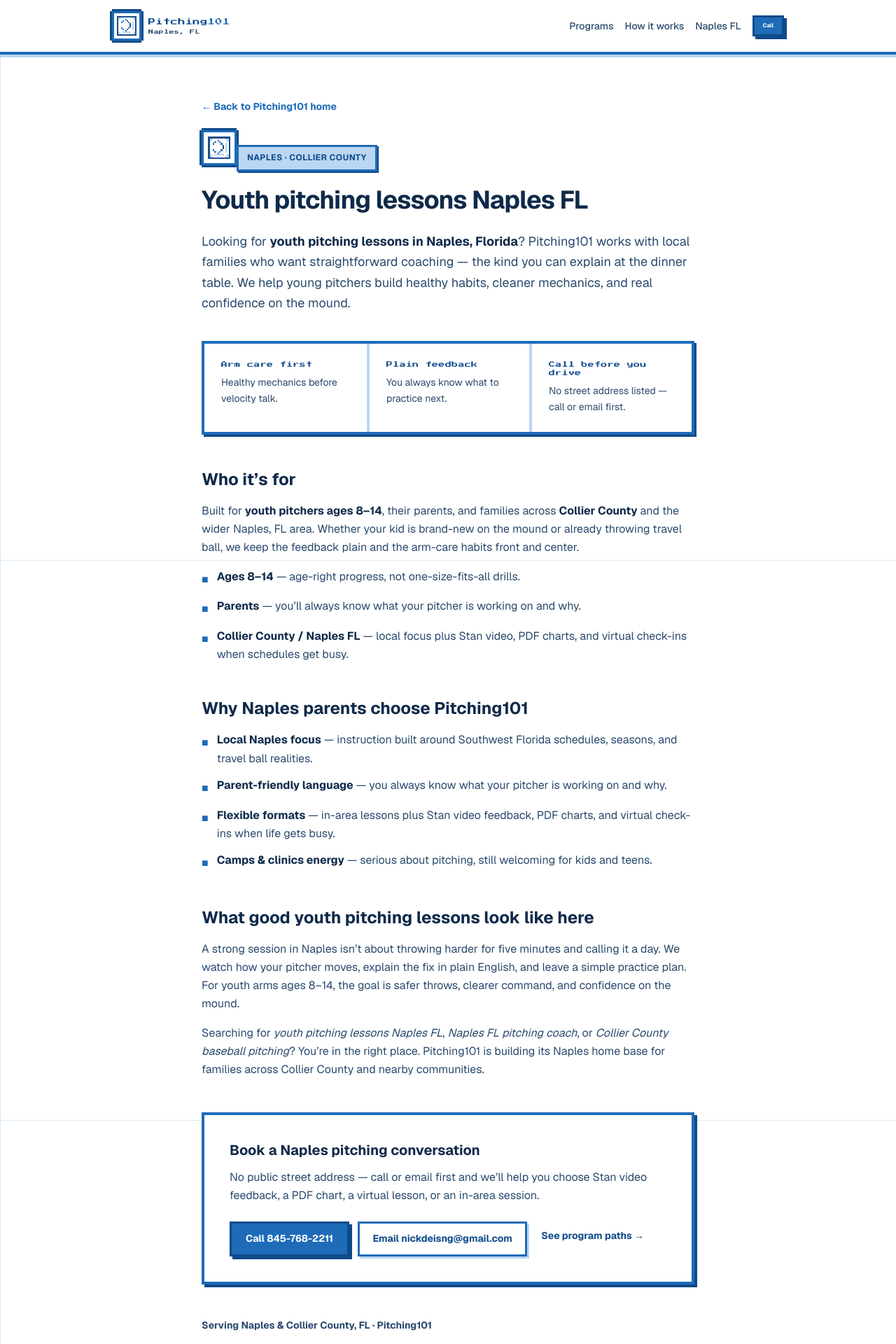
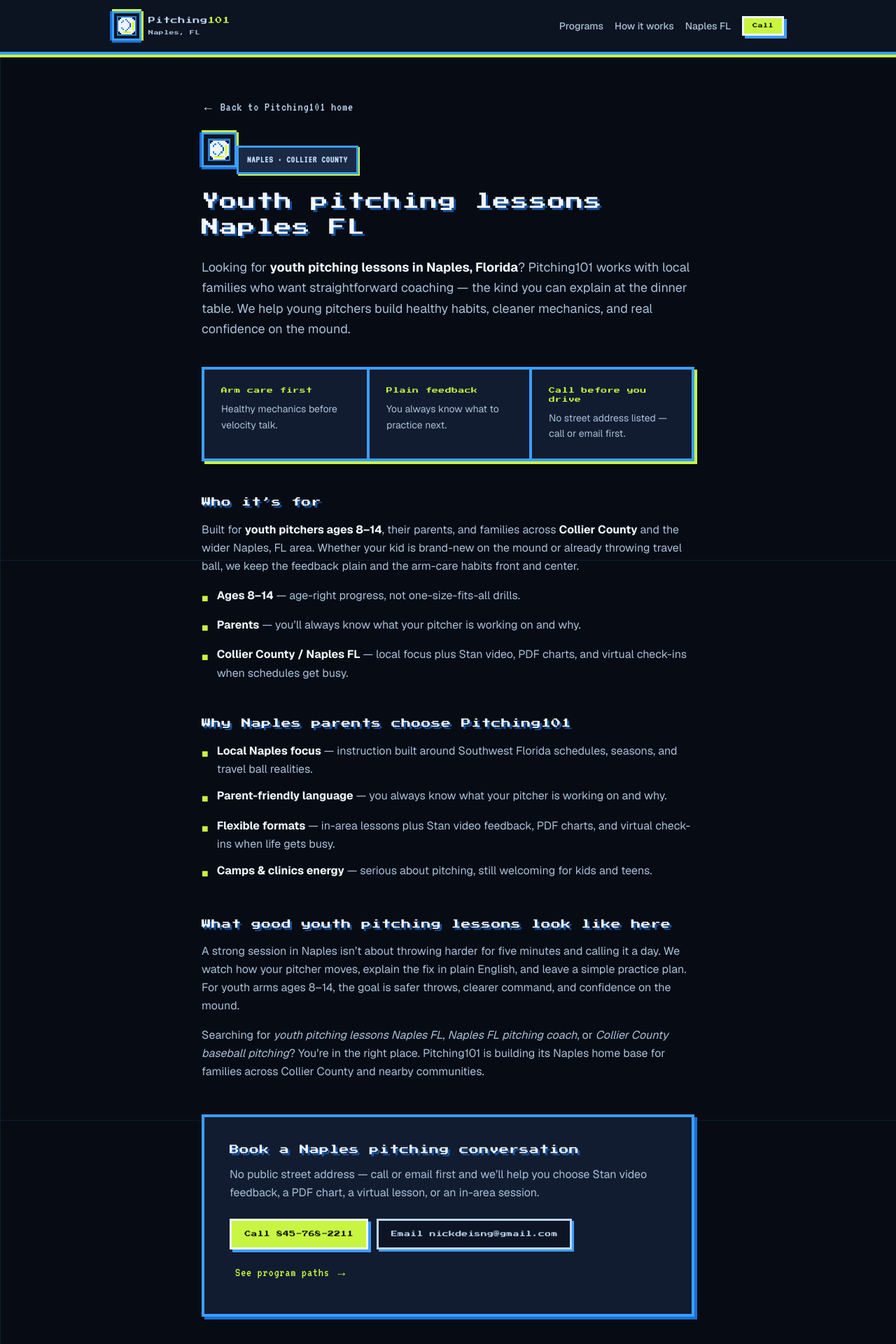
Before and after one commit to Pitching101/pitching101-web, a Next.js app: page /naples-fl-pitching-lessons in a window 1280 px wide. Shown: the top 1920 px of the page at 70% size. Built offline with nearby package versions, Linux system fonts and the light colour scheme.

Commit message:
Dark mode full-pixel restyle: navy + bold blue + lime
High-contrast dark navy field, chunky Press Start titles/buttons,
VT323 UI chrome, electric lime accent (#C8F542) with #BBD6F1 blues.
Geist kept for body copy; SEO/trust/contact unchanged.

```diff
--- a/src/app/globals.css
+++ b/src/app/globals.css
@@ -1,25 +1,30 @@
 @import "tailwindcss";
 
 :root {
-  /* Sports blue + #BBD6F1 + white — full pixel / retro-game brand */
-  --background: #ffffff;
-  --surface: #ffffff;
-  --ink: #0f2a4a;
-  --ink-soft: #2a4a6e;
-  --foreground: #0f2a4a;
-  --blue: #1e6bb8;
-  --blue-dark: #0f4a8a;
+  /* Dark navy/black + bold blues + #BBD6F1 + electric lime accent */
+  --background: #070b14;
+  --surface: #0d1524;
+  --surface-raised: #121c30;
+  --ink: #f2f7fc;
+  --ink-soft: #a8c0d8;
+  --foreground: #f2f7fc;
+  --blue: #3b9eff;
+  --blue-dark: #1a6fd4;
   --blue-light: #bbd6f1;
-  --blue-mid: #7eb0de;
-  --blue-soft: #bbd6f1;
-  --edge: #7eb0de;
+  --blue-mid: #5eb0ff;
+  --blue-soft: #1a2a44;
+  --edge: #3b9eff;
+  --accent: #c8f542;
+  --accent-ink: #0a1200;
   --pixel-shadow: 4px 4px 0 0 var(--blue-dark);
-  --pixel-shadow-sm: 3px 3px 0 0 var(--blue-dark);
+  --pixel-shadow-sm: 3px 3px 0 0 var(--blue);
+  --pixel-shadow-accent: 4px 4px 0 0 var(--accent);
 }
 
 @theme inline {
   --color-background: var(--background);
   --color-surface: var(--surface);
+  --color-surface-raised: var(--surface-raised);
   --color-ink: var(--ink);
   --color-ink-soft: var(--ink-soft);
   --color-foreground: var(--foreground);
@@ -29,17 +34,20 @@
   --color-blue-mid: var(--blue-mid);
   --color-blue-soft: var(--blue-soft);
   --color-edge: var(--edge);
+  --color-accent: var(--accent);
+  --color-accent-ink: var(--accent-ink);
   --font-sans: var(--font-geist-sans);
   --font-mono: var(--font-geist-mono);
   --font-pixel: var(--font-pixel);
+  --font-pixel-ui: var(--font-pixel-ui);
 }
 
-/* Crisp white field + subtle pixel grid */
+/* Dark field + subtle pixel grid */
 body {
   background-color: var(--background);
   background-image:
-    linear-gradient(to right, color-mix(in srgb, var(--blue-light) 55%, transparent) 1px, transparent 1px),
-    linear-gradient(to bottom, color-mix(in srgb, var(--blue-light) 55%, transparent) 1px, transparent 1px);
+    linear-gradient(to right, color-mix(in srgb, var(--blue) 12%, transparent) 1px, transparent 1px),
+    linear-gradient(to bottom, color-mix(in srgb, var(--blue) 12%, transparent) 1px, transparent 1px);
   background-size: 16px 16px;
   background-attachment: fixed;
   color: var(--ink);
@@ -52,58 +60,92 @@ body {
   font-family: var(--font-pixel), ui-monospace, monospace;
   letter-spacing: 0.06em;
   image-rendering: pixelated;
+  line-height: 1.45;
 }
 
-/* Header / footer — hard pixel bars */
+.font-pixel-ui {
+  font-family: var(--font-pixel-ui), var(--font-pixel), ui-monospace, monospace;
+  letter-spacing: 0.04em;
+  image-rendering: pixelated;
+  line-height: 1.3;
+}
+
+/* Pixel display titles — chunky Press Start sizing helpers */
+.pixel-title {
+  font-family: var(--font-pixel), ui-monospace, monospace;
+  letter-spacing: 0.05em;
+  image-rendering: pixelated;
+  line-height: 1.5;
+  color: var(--ink);
+  text-shadow: 3px 3px 0 color-mix(in srgb, var(--blue-dark) 70%, transparent);
+}
+
+.pixel-title-lg {
+  font-size: clamp(1.05rem, 2.6vw, 1.55rem);
+}
+
+.pixel-title-md {
+  font-size: clamp(0.85rem, 1.8vw, 1.1rem);
+}
+
+.pixel-title-sm {
+  font-size: clamp(0.65rem, 1.4vw, 0.85rem);
+}
+
+/* Header / footer — hard pixel bars on dark */
 .site-header {
   border-bottom: 4px solid var(--blue);
-  background: #ffffff;
-  box-shadow: 0 4px 0 0 var(--blue-light);
+  background: color-mix(in srgb, var(--surface) 92%, #000);
+  box-shadow: 0 4px 0 0 var(--accent);
+  backdrop-filter: blur(8px);
 }
 
 .site-footer {
   border-top: 4px solid var(--blue);
-  background: var(--blue-light);
+  background: var(--surface);
+  box-shadow: 0 -4px 0 0 color-mix(in srgb, var(--accent) 40%, transparent);
 }
 
 /* Pixel surfaces — square corners, thick borders, hard shadow */
 .pixel-card {
-  background: #ffffff;
+  background: var(--surface-raised);
   border: 4px solid var(--blue);
   box-shadow: var(--pixel-shadow);
   border-radius: 0;
 }
 
 .pixel-card-alt {
-  background: var(--blue-light);
-  border: 4px solid var(--blue-dark);
+  background: var(--blue-soft);
+  border: 4px solid var(--blue-mid);
   box-shadow: var(--pixel-shadow-sm);
   border-radius: 0;
 }
 
 .pixel-panel {
-  background: #ffffff;
-  border: 4px solid var(--blue-dark);
-  box-shadow: 6px 6px 0 0 var(--blue-light);
+  background: var(--surface-raised);
+  border: 4px solid var(--blue-light);
+  box-shadow: 6px 6px 0 0 var(--blue-dark);
   border-radius: 0;
 }
 
 .pixel-chip {
   display: inline-flex;
   align-items: center;
-  background: var(--blue-light);
+  background: var(--blue-soft);
   border: 3px solid var(--blue);
-  color: var(--blue-dark);
+  color: var(--blue-light);
   border-radius: 0;
-  box-shadow: 2px 2px 0 0 var(--blue-dark);
-  font-size: 0.75rem;
+  box-shadow: 2px 2px 0 0 var(--accent);
+  font-family: var(--font-pixel-ui), var(--font-pixel), ui-monospace, monospace;
+  font-size: 0.85rem;
   font-weight: 700;
   text-transform: uppercase;
-  letter-spacing: 0.04em;
+  letter-spacing: 0.06em;
+  image-rendering: pixelated;
 }
 
 .pixel-trust {
-  background: var(--blue-light);
+  background: var(--surface-raised);
   border: 4px solid var(--blue);
   box-shadow: var(--pixel-shadow-sm);
   border-radius: 0;
@@ -111,13 +153,13 @@ body {
 
 .pixel-icon-frame {
   display: inline-flex;
-  background: #ffffff;
+  background: var(--surface);
   border: 3px solid var(--blue);
   box-shadow:
-    3px 0 0 0 var(--blue-dark),
+    3px 0 0 0 var(--accent),
     -3px 0 0 0 var(--blue-dark),
     0 3px 0 0 var(--blue-dark),
-    0 -3px 0 0 var(--blue-dark);
+    0 -3px 0 0 var(--accent);
   image-rendering: pixelated;
   border-radius: 0;
 }
@@ -126,15 +168,15 @@ body {
   display: inline-flex;
   align-items: center;
   justify-content: center;
-  width: 2.25rem;
-  height: 2.25rem;
-  background: var(--blue);
-  color: #fff;
+  width: 2.5rem;
+  height: 2.5rem;
+  background: var(--accent);
+  color: var(--accent-ink);
   font-family: var(--font-pixel), ui-monospace, monospace;
-  font-size: 0.55rem;
+  font-size: 0.65rem;
   line-height: 1;
-  border: 3px solid var(--blue-dark);
-  box-shadow: 3px 3px 0 0 var(--blue-light);
+  border: 3px solid var(--ink);
+  box-shadow: 3px 3px 0 0 var(--blue);
   image-rendering: pixelated;
   border-radius: 0;
 }
@@ -144,22 +186,26 @@ body {
   align-items: center;
   justify-content: center;
   border-radius: 0;
-  border: 3px solid var(--blue-dark);
-  background: var(--blue);
-  color: #fff;
-  font-weight: 700;
-  font-size: 0.875rem;
-  padding: 0.65rem 1.25rem;
-  box-shadow: 4px 4px 0 0 var(--blue-dark);
+  border: 3px solid var(--ink);
+  background: var(--accent);
+  color: var(--accent-ink);
+  font-family: var(--font-pixel), ui-monospace, monospace;
+  font-weight: 400;
+  font-size: 0.55rem;
+  letter-spacing: 0.04em;
+  padding: 0.85rem 1.15rem;
+  box-shadow: 4px 4px 0 0 var(--blue);
   transition: transform 0.05s ease, box-shadow 0.05s ease, background 0.1s ease;
   text-decoration: none;
+  image-rendering: pixelated;
+  line-height: 1.3;
 }
 .pixel-btn:hover {
-  background: var(--blue-dark);
+  background: #dfff6a;
 }
 .pixel-btn:active {
   transform: translate(3px, 3px);
-  box-shadow: 1px 1px 0 0 var(--blue-dark);
+  box-shadow: 1px 1px 0 0 var(--blue);
 }
 
 .pixel-btn-ghost {
@@ -167,46 +213,51 @@ body {
   align-items: center;
   justify-content: center;
   border-radius: 0;
-  border: 3px solid var(--blue);
-  background: #ffffff;
-  color: var(--blue-dark);
-  font-weight: 700;
-  font-size: 0.875rem;
-  padding: 0.6rem 1.15rem;
-  box-shadow: 3px 3px 0 0 var(--blue-light);
+  border: 3px solid var(--blue-light);
+  background: var(--surface);
+  color: var(--blue-light);
+  font-family: var(--font-pixel), ui-monospace, monospace;
+  font-weight: 400;
+  font-size: 0.55rem;
+  letter-spacing: 0.04em;
+  padding: 0.8rem 1.1rem;
+  box-shadow: 3px 3px 0 0 var(--blue);
   transition: transform 0.05s ease, box-shadow 0.05s ease, background 0.1s ease;
   text-decoration: none;
+  image-rendering: pixelated;
+  line-height: 1.3;
 }
 .pixel-btn-ghost:hover {
-  background: var(--blue-light);
+  background: var(--blue-soft);
+  color: var(--accent);
+  border-color: var(--accent);
 }
 .pixel-btn-ghost:active {
   transform: translate(2px, 2px);
-  box-shadow: 1px 1px 0 0 var(--blue-light);
+  box-shadow: 1px 1px 0 0 var(--blue);
 }
 
 a:focus-visible,
 button:focus-visible {
-  outline: 3px solid var(--blue);
+  outline: 3px solid var(--accent);
   outline-offset: 3px;
   border-radius: 0;
 }
 
 /* Section divider — thick pixel line */
 .pixel-divider {
-  border-top: 4px solid var(--blue-light);
+  border-top: 4px solid var(--blue-soft);
 }
 
-
 .trust-strip {
-  background: #ffffff;
+  background: var(--surface-raised);
   border: 4px solid var(--blue);
-  box-shadow: var(--pixel-shadow-sm);
+  box-shadow: 4px 4px 0 0 var(--accent);
 }
 
 @media (min-width: 640px) {
   .trust-strip-item + .trust-strip-item {
-    border-left: 4px solid var(--blue-light);
+    border-left: 4px solid var(--blue);
   }
 }
 
@@ -219,7 +270,20 @@ button:focus-visible {
     to bottom,
     transparent 0,
     transparent 3px,
-    color-mix(in srgb, var(--blue-dark) 6%, transparent) 3px,
-    color-mix(in srgb, var(--blue-dark) 6%, transparent) 4px
+    color-mix(in srgb, var(--accent) 5%, transparent) 3px,
+    color-mix(in srgb, var(--blue) 8%, transparent) 4px
   );
 }
+
+/* Nav pixel links */
+.nav-pixel {
+  font-family: var(--font-pixel-ui), var(--font-pixel), ui-monospace, monospace;
+  font-size: 0.95rem;
+  letter-spacing: 0.05em;
+  color: var(--ink-soft);
+  text-decoration: none;
+  image-rendering: pixelated;
+}
+.nav-pixel:hover {
+  color: var(--accent);
+}
--- a/src/app/layout.tsx
+++ b/src/app/layout.tsx
@@ -1,5 +1,5 @@
 import type { Metadata } from "next";
-import { Geist, Geist_Mono, Press_Start_2P } from "next/font/google";
+import { Geist, Geist_Mono, Press_Start_2P, VT323 } from "next/font/google";
 import Header from "@/components/Header";
 import Footer from "@/components/Footer";
 import "./globals.css";
@@ -17,6 +17,12 @@ const geistMono = Geist_Mono({
 const pressStart = Press_Start_2P({
   weight: "400",
   variable: "--font-pixel",
+  subsets: ["latin"],
+});
+
+const vt323 = VT323({
+  weight: "400",
+  variable: "--font-pixel-ui",
   subsets: ["latin"],
 });
 
@@ -51,9 +57,9 @@ export default function RootLayout({
   return (
     <html
       lang="en"
-      className={`${geistSans.variable} ${geistMono.variable} ${pressStart.variable} h-full antialiased`}
+      className={`${geistSans.variable} ${geistMono.variable} ${pressStart.variable} ${vt323.variable} h-full antialiased`}
     >
-      <body className="flex min-h-full flex-col text-foreground">
+      <body className="flex min-h-full flex-col bg-background text-foreground">
         <Header />
         <main className="flex-1">{children}</main>
         <Footer />
--- a/src/app/naples-fl-pitching-lessons/page.tsx
+++ b/src/app/naples-fl-pitching-lessons/page.tsx
@@ -25,8 +25,8 @@ export const metadata: Metadata = {
 export default function NaplesPitchingLessonsPage() {
   return (
     <article className="mx-auto max-w-3xl px-5 py-12 sm:px-8 sm:py-16">
-      <p className="text-sm font-bold text-blue">
-        <Link href="/" className="hover:underline">
+      <p className="font-pixel-ui text-lg text-blue-light">
+        <Link href="/" className="hover:text-accent hover:underline">
           ← Back to Pitching101 home
         </Link>
       </p>
@@ -39,7 +39,7 @@ export default function NaplesPitchingLessonsPage() {
 
       <p className="pixel-chip mt-5 px-3 py-1.5">Naples · Collier County</p>
 
-      <h1 className="mt-5 text-4xl font-bold tracking-tight text-ink sm:leading-[1.15]">
+      <h1 className="pixel-title pixel-title-lg mt-5">
         Youth pitching lessons Naples FL
       </h1>
 
@@ -59,7 +59,9 @@ export default function NaplesPitchingLessonsPage() {
       </div>
 
       <section className="mt-12 space-y-4">
-        <h2 className="text-2xl font-bold text-ink">Who it’s for</h2>
+        <h2 className="pixel-title pixel-title-sm text-blue-light">
+          Who it’s for
+        </h2>
         <p className="leading-relaxed text-ink-soft">
           Built for{" "}
           <strong className="text-ink">youth pitchers ages 8–14</strong>, their
@@ -71,7 +73,7 @@ export default function NaplesPitchingLessonsPage() {
         </p>
         <ul className="space-y-3 text-ink-soft">
           <li className="flex gap-3">
-            <span className="mt-1 text-blue" aria-hidden="true">
+            <span className="mt-1 text-accent" aria-hidden="true">
               ■
             </span>
             <span>
@@ -80,7 +82,7 @@ export default function NaplesPitchingLessonsPage() {
             </span>
           </li>
           <li className="flex gap-3">
-            <span className="mt-1 text-blue" aria-hidden="true">
+            <span className="mt-1 text-accent" aria-hidden="true">
               ■
             </span>
             <span>
@@ -89,7 +91,7 @@ export default function NaplesPitchingLessonsPage() {
             </span>
           </li>
           <li className="flex gap-3">
-            <span className="mt-1 text-blue" aria-hidden="true">
+            <span className="mt-1 text-accent" aria-hidden="true">
               ■
             </span>
             <span>
@@ -102,12 +104,12 @@ export default function NaplesPitchingLessonsPage() {
       </section>
 
       <section className="mt-12 space-y-4">
-        <h2 className="text-2xl font-bold text-ink">
+        <h2 className="pixel-title pixel-title-sm text-blue-light">
           Why Naples parents choose Pitching101
         </h2>
         <ul className="space-y-3 text-ink-soft">
           <li className="flex gap-3">
-            <span className="mt-1 text-blue" aria-hidden="true">
+            <span className="mt-1 text-accent" aria-hidden="true">
               ■
             </span>
             <span>
@@ -117,7 +119,7 @@ export default function NaplesPitchingLessonsPage() {
             </span>
           </li>
           <li className="flex gap-3">
-            <span className="mt-1 text-blue" aria-hidden="true">
+            <span className="mt-1 text-accent" aria-hidden="true">
               ■
             </span>
             <span>
@@ -126,7 +128,7 @@ export default function NaplesPitchingLessonsPage() {
             </span>
           </li>
           <li className="flex gap-3">
-            <span className="mt-1 text-blue" aria-hidden="true">
+            <span className="mt-1 text-accent" aria-hidden="true">
               ■
             </span>
             <span>
@@ -136,7 +138,7 @@ export default function NaplesPitchingLessonsPage() {
             </span>
           </li>
           <li className="flex gap-3">
-            <span className="mt-1 text-blue" aria-hidden="true">
+            <span className="mt-1 text-accent" aria-hidden="true">
               ■
             </span>
             <span>
@@ -148,7 +150,7 @@ export default function NaplesPitchingLessonsPage() {
       </section>
 
       <section className="mt-12 space-y-4">
-        <h2 className="text-2xl font-bold text-ink">
+        <h2 className="pixel-title pixel-title-sm text-blue-light">
           What good youth pitching lessons look like here
         </h2>
         <p className="leading-relaxed text-ink-soft">
@@ -168,7 +170,7 @@ export default function NaplesPitchingLessonsPage() {
       </section>
 
       <section className="pixel-card mt-12 p-7 sm:p-9">
-        <h2 className="text-xl font-bold text-ink">
+        <h2 className="pixel-title pixel-title-sm text-accent">
           Book a Naples pitching conversation
         </h2>
         <p className="mt-3 leading-relaxed text-ink-soft">
@@ -188,14 +190,14 @@ export default function NaplesPitchingLessonsPage() {
           </a>
           <Link
             href="/#programs"
-            className="px-2 py-2.5 text-sm font-bold text-blue-dark underline-offset-4 hover:underline"
+            className="font-pixel-ui px-2 py-2.5 text-lg text-accent underline-offset-4 hover:underline"
           >
             See program paths →
           </Link>
         </div>
       </section>
 
-      <p className="mt-12 text-sm font-bold text-ink-soft">
+      <p className="mt-12 font-pixel-ui text-base text-ink-soft">
         Serving Naples &amp; Collier County, FL · Pitching101
       </p>
     </article>
--- a/src/components/Header.tsx
+++ b/src/components/Header.tsx
@@ -6,16 +6,16 @@ export default function Header() {
       <div className="mx-auto flex max-w-5xl items-center justify-between gap-4 px-5 py-4 sm:px-8">
         <Logo />
         <nav className="flex flex-wrap items-center justify-end gap-x-4 gap-y-2 text-sm font-medium text-ink-soft">
-          <a href="/#programs" className="hover:text-blue-dark">
+          <a href="/#programs" className="hover:text-accent">
             Programs
           </a>
-          <a href="/#how-it-works" className="hover:text-blue-dark">
+          <a href="/#how-it-works" className="hover:text-accent">
             How it works
           </a>
-          <a href="/naples-fl-pitching-lessons/" className="hover:text-blue-dark">
+          <a href="/naples-fl-pitching-lessons/" className="hover:text-accent">
             Naples FL
           </a>
-          <a href="tel:8457682211" className="pixel-btn !px-3 !py-1.5 !text-[0.5rem]">
+          <a href="tel:8457682211" className="pixel-btn !px-3 !py-1.5 !text-[0.45rem]">
             Call
           </a>
         </nav>
--- a/src/components/Logo.tsx
+++ b/src/components/Logo.tsx
@@ -12,8 +12,8 @@ export default function Logo({ className = "" }: { className?: string }) {
         <PixelBall size={32} />
       </span>
       <span className="flex flex-col leading-none">
-        <span className="font-pixel text-[9px] text-blue-dark sm:text-[10px]">
-          Pitching<span className="text-blue">101</span>
+        <span className="font-pixel text-[9px] text-blue-light sm:text-[10px]">
+          Pitching<span className="text-accent">101</span>
         </span>
         <span className="mt-1.5 font-pixel text-[7px] tracking-wide text-ink-soft">
           Naples, FL
--- a/src/components/PixelBall.tsx
+++ b/src/components/PixelBall.tsx
@@ -1,4 +1,4 @@
-/** Full pixel-art baseball mark — chunky sports-blue. */
+/** Full pixel-art baseball mark — dark brand, blue + lime accent. */
 export default function PixelBall({
   size = 36,
   className = "",
@@ -16,32 +16,32 @@ export default function PixelBall({
       style={{ imageRendering: "pixelated" }}
       shapeRendering="crispEdges"
     >
-      {/* chunky outer frame */}
-      <rect x="1" y="1" width="14" height="14" fill="#1A4F8A" />
-      <rect x="2" y="2" width="12" height="12" fill="#BBD6F1" />
+      {/* chunky outer frame — sports blue */}
+      <rect x="1" y="1" width="14" height="14" fill="#2A7FD4" />
+      <rect x="2" y="2" width="12" height="12" fill="#0C1424" />
       {/* ball body */}
-      <rect x="3" y="3" width="10" height="10" fill="#FFFFFF" />
-      <rect x="4" y="2" width="8" height="1" fill="#FFFFFF" />
-      <rect x="4" y="13" width="8" height="1" fill="#FFFFFF" />
-      <rect x="2" y="4" width="1" height="8" fill="#FFFFFF" />
-      <rect x="13" y="4" width="1" height="8" fill="#FFFFFF" />
+      <rect x="3" y="3" width="10" height="10" fill="#EEF4FB" />
+      <rect x="4" y="2" width="8" height="1" fill="#EEF4FB" />
+      <rect x="4" y="13" width="8" height="1" fill="#EEF4FB" />
+      <rect x="2" y="4" width="1" height="8" fill="#EEF4FB" />
+      <rect x="13" y="4" width="1" height="8" fill="#EEF4FB" />
       {/* bold blue seams */}
-      <rect x="7" y="3" width="1" height="1" fill="#2A6DB5" />
-      <rect x="8" y="4" width="1" height="1" fill="#2A6DB5" />
-      <rect x="9" y="5" width="1" height="1" fill="#2A6DB5" />
-      <rect x="10" y="6" width="1" height="1" fill="#1A4F8A" />
-      <rect x="10" y="7" width="1" height="1" fill="#1A4F8A" />
-      <rect x="10" y="8" width="1" height="1" fill="#1A4F8A" />
-      <rect x="9" y="9" width="1" height="1" fill="#2A6DB5" />
-      <rect x="8" y="10" width="1" height="1" fill="#2A6DB5" />
-      <rect x="7" y="11" width="1" height="1" fill="#2A6DB5" />
-      <rect x="5" y="4" width="1" height="1" fill="#2A6DB5" />
-      <rect x="4" y="5" width="1" height="1" fill="#2A6DB5" />
-      <rect x="4" y="9" width="1" height="1" fill="#2A6DB5" />
-      <rect x="5" y="10" width="1" height="1" fill="#2A6DB5" />
-      {/* hard edge accent */}
-      <rect x="12" y="5" width="1" height="6" fill="#BBD6F1" />
-      <rect x="5" y="12" width="6" height="1" fill="#BBD6F1" />
+      <rect x="7" y="3" width="1" height="1" fill="#2A7FD4" />
+      <rect x="8" y="4" width="1" height="1" fill="#2A7FD4" />
+      <rect x="9" y="5" width="1" height="1" fill="#2A7FD4" />
+      <rect x="10" y="6" width="1" height="1" fill="#155A9E" />
+      <rect x="10" y="7" width="1" height="1" fill="#155A9E" />
+      <rect x="10" y="8" width="1" height="1" fill="#155A9E" />
+      <rect x="9" y="9" width="1" height="1" fill="#2A7FD4" />
+      <rect x="8" y="10" width="1" height="1" fill="#2A7FD4" />
+      <rect x="7" y="11" width="1" height="1" fill="#2A7FD4" />
+      <rect x="5" y="4" width="1" height="1" fill="#2A7FD4" />
+      <rect x="4" y="5" width="1" height="1" fill="#2A7FD4" />
+      <rect x="4" y="9" width="1" height="1" fill="#2A7FD4" />
+      <rect x="5" y="10" width="1" height="1" fill="#2A7FD4" />
+      {/* electric lime hard edge accent */}
+      <rect x="12" y="5" width="1" height="6" fill="#D4FF00" />
+      <rect x="5" y="12" width="6" height="1" fill="#D4FF00" />
     </svg>
   );
 }
--- a/src/components/PixelIcon.tsx
+++ b/src/components/PixelIcon.tsx
@@ -1,4 +1,4 @@
-/** Chunky pixel glyphs for program cards. */
+/** Chunky pixel glyphs for program cards — dark brand palette. */
 type IconName = "video" | "plan" | "virtual";
 
 const pixels: Record<IconName, Array<[number, number]>> = {
@@ -48,9 +48,9 @@ export default function PixelIcon({
         style={{ imageRendering: "pixelated" }}
         shapeRendering="crispEdges"
       >
-        <rect width="16" height="16" fill="#BBD6F1" />
+        <rect width="16" height="16" fill="#0C1424" />
         {pixels[name].map(([x, y]) => (
-          <rect key={`${x}-${y}`} x={x} y={y} width="1" height="1" fill="#1A4F8A" />
+          <rect key={`${x}-${y}`} x={x} y={y} width="1" height="1" fill="#D4FF00" />
         ))}
       </svg>
     </span>
--- a/src/components/TrustStrip.tsx
+++ b/src/components/TrustStrip.tsx
@@ -24,9 +24,9 @@ export default function TrustStrip({ className = "" }: { className?: string }) {
         {items.map((item) => (
           <li
             key={item.label}
-            className="trust-strip-item border-b border-blue-light px-5 py-5 last:border-b-0 sm:border-b-0 sm:px-6 sm:py-6"
+            className="trust-strip-item border-b-4 border-blue px-5 py-5 last:border-b-0 sm:border-b-0 sm:px-6 sm:py-6"
           >
-            <p className="font-pixel text-[0.55rem] leading-snug text-blue-dark">
+            <p className="font-pixel text-[0.55rem] leading-snug text-accent">
               {item.label}
             </p>
             <p className="mt-2 text-sm leading-relaxed text-ink-soft">
```
Also changed, not shown: src/app/page.tsx (+18 -20 lines), src/components/Footer.tsx (+7 -7 lines).
